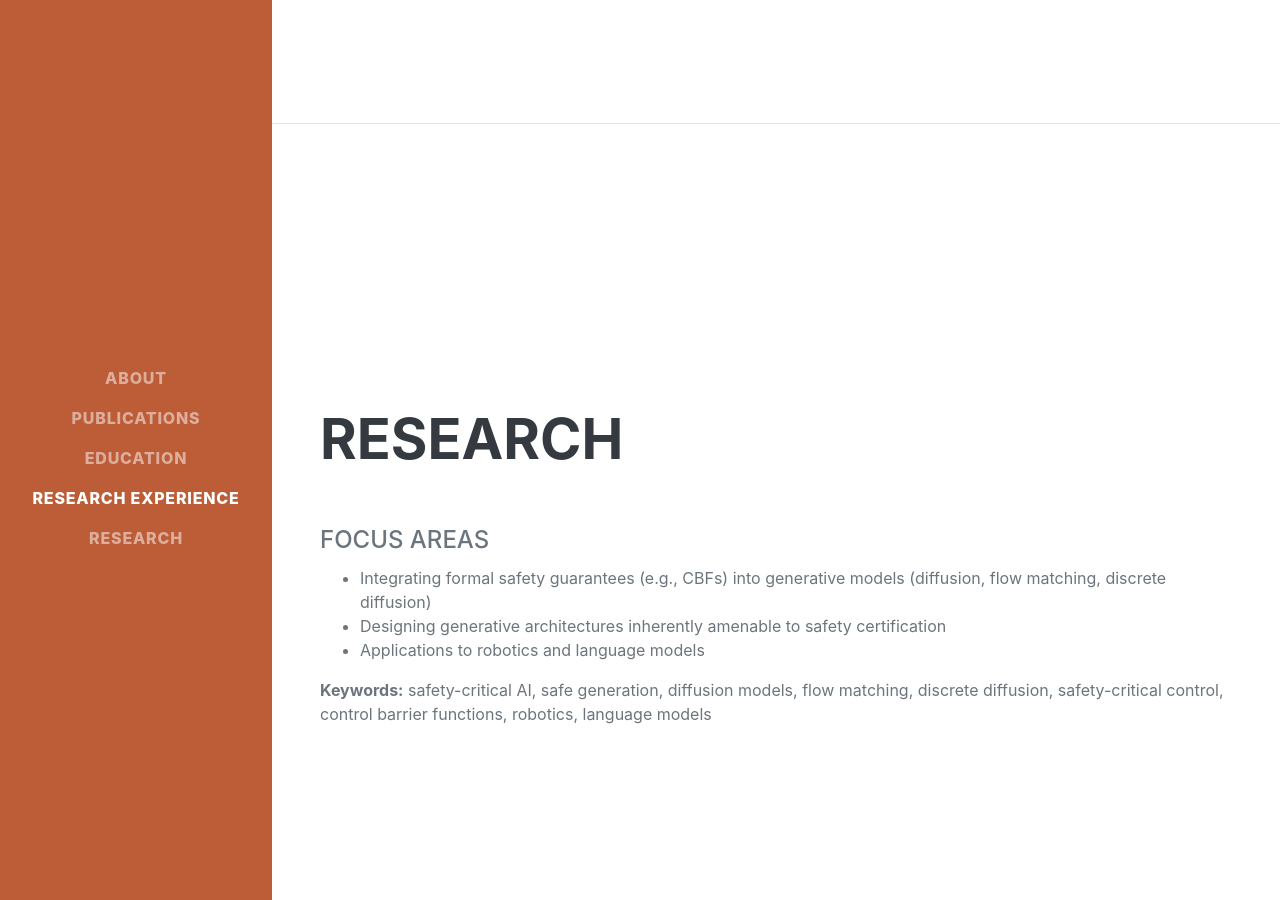
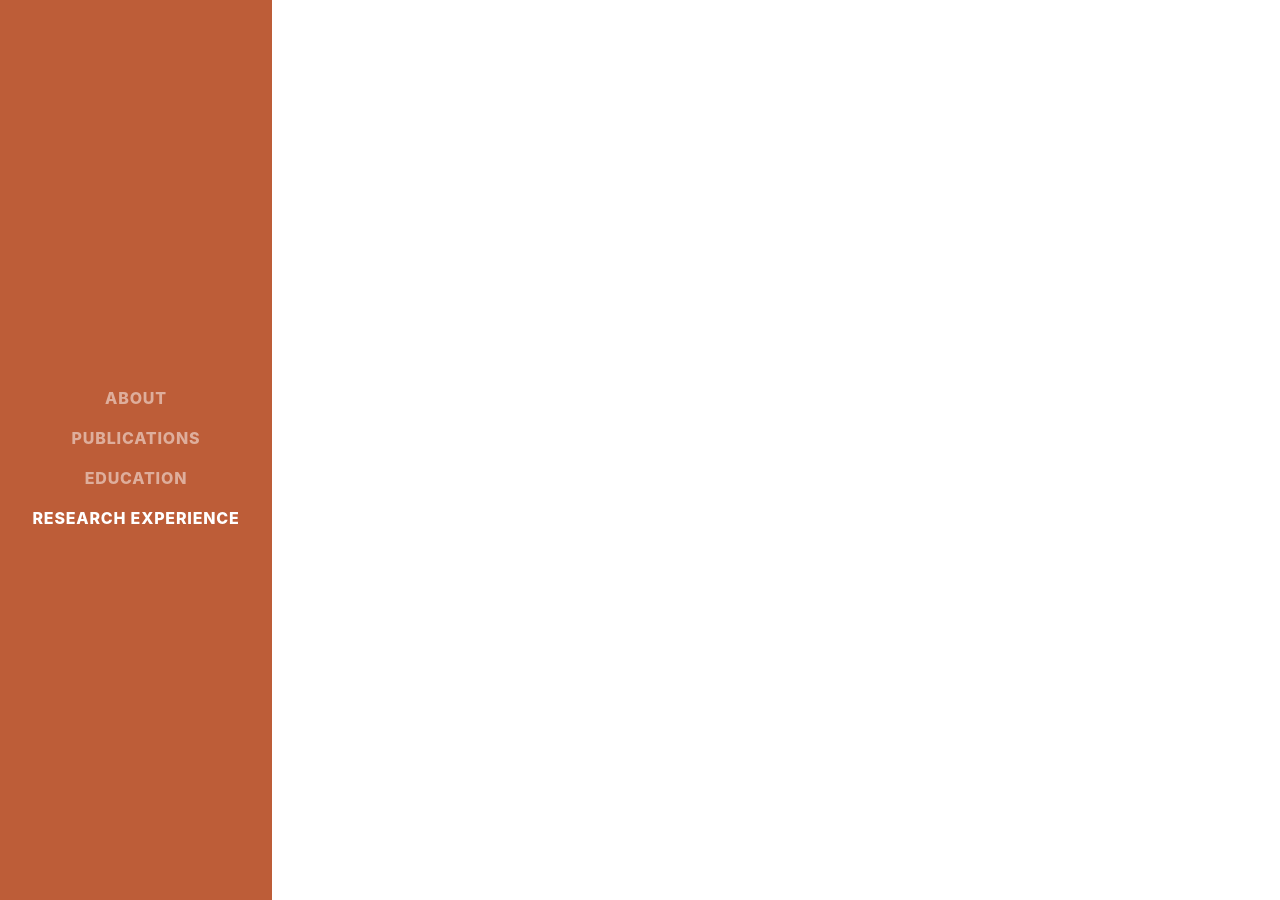
Before and after one commit to Jang-seunghwan/Jang-seunghwan.github.io, a Jekyll site: the page built from index.html, in a window 1280 px wide and 900 px high, scrolled down 4114 px. Built offline with Jekyll 4.4.1, drawn with Linux system fonts in a browser that asks for light colours; nearby versions of some CDN libraries; some web fonts are replaced; the list of posts is cut into pages by our own code; a style sheet for code colours, icons or effects is not loaded.

Commit message:
Remove the Research section
Drops the Focus Areas and Keywords section (and its nav link); the old
focus areas and keywords are removed from _data/research.json.

Co-Authored-By: Claude Opus 5.5 <noreply@anthropic.com>

```diff
--- a/_data/research.json
+++ b/_data/research.json
@@ -2,22 +2,6 @@
   "overview": {
     "name": "Research",
     "last_updated": "2026-10",
-    "focus_areas": [
-      "Integrating formal safety guarantees (e.g., CBFs) into generative models (diffusion, flow matching, discrete diffusion)",
-      "Designing generative architectures inherently amenable to safety certification",
-      "Applications to robotics and language models"
-    ],
-    "keywords": [
-      "safety-critical AI",
-      "safe generation",
-      "diffusion models",
-      "flow matching",
-      "discrete diffusion",
-      "safety-critical control",
-      "control barrier functions",
-      "robotics",
-      "language models"
-    ],
     "publication_notation": "* Equal contribution; † Corresponding author"
   },
   "publications": [
--- a/_includes/frontpage/research.html
+++ /dev/null
@@ -1,81 +0,0 @@
-<section class="resume-section" id="research">
-    <div class="resume-section-content">
-        <h2 class="mb-5">{{ site.data.research.overview.name | default: "Research" }}</h2>
-
-        {% if site.data.research.overview.focus_areas %}
-        <div class="subheading mb-2">Focus Areas</div>
-        <ul class="mb-3">
-            {% for item in site.data.research.overview.focus_areas %}
-            <li>{{ item }}</li>
-            {% endfor %}
-        </ul>
-        {% endif %}
-
-        {% if site.data.research.overview.keywords %}
-        <p class="mb-3">
-            <strong>Keywords:</strong>
-            {% for item in site.data.research.overview.keywords %}
-                {{ item }}{% unless forloop.last %}, {% endunless %}
-            {% endfor %}
-        </p>
-        {% endif %}
-
-        {% if site.data.research.research_positions %}
-        <div class="subheading mb-2">Research Positions</div>
-        {% for item in site.data.research.research_positions %}
-        <div class="d-flex flex-column flex-md-row justify-content-between mb-3">
-            <div class="flex-grow-1">
-                <h3 class="mb-0">{{ item.title }}</h3>
-                <div class="subheading mb-1">{{ item.lab }}</div>
-                {% if item.advisor %}
-                <div>Advisor: {{ item.advisor }}</div>
-                {% endif %}
-                {% if item.location %}
-                <div>{{ item.location }}</div>
-                {% endif %}
-                {% if item.highlights %}
-                <ul class="mb-0">
-                    {% for h in item.highlights %}
-                    <li>{{ h }}</li>
-                    {% endfor %}
-                </ul>
-                {% endif %}
-            </div>
-            <div class="flex-shrink-0">
-                <span class="text-primary">{{ item.start }} - {{ item.end }}</span>
-            </div>
-        </div>
-        {% endfor %}
-        {% endif %}
-
-        {% if site.data.research.projects %}
-        <div class="subheading mb-2">Projects</div>
-        {% for proj in site.data.research.projects %}
-        <div class="mb-3">
-            <div class="mb-1"><strong>{{ proj.title }}</strong></div>
-            {% if proj.sponsor %}<div>{{ proj.sponsor }}</div>{% endif %}
-            <div class="text-primary mb-2">{{ proj.start }} - {{ proj.end }}</div>
-            {% if proj.highlights %}
-            <ul class="mb-0">
-                {% for h in proj.highlights %}
-                <li>{{ h }}</li>
-                {% endfor %}
-            </ul>
-            {% endif %}
-        </div>
-        {% endfor %}
-        {% endif %}
-
-        {% if site.data.research.service %}
-        <div class="subheading mb-2">Service</div>
-        <ul class="mb-0">
-            {% for svc in site.data.research.service %}
-            <li>
-                {{ svc.role }}{% if svc.venue %} - {{ svc.venue }}{% endif %}{% if svc.date %} ({{ svc.date }}){% endif %}
-                {% if svc.notes %} - {{ svc.notes }}{% endif %}
-            </li>
-            {% endfor %}
-        </ul>
-        {% endif %}
-    </div>
-</section>
--- a/_includes/navigation.html
+++ b/_includes/navigation.html
@@ -9,7 +9,6 @@
             <li class="nav-item"><a class="nav-link js-scroll-trigger" href="#publications">Publications</a></li>
             <li class="nav-item"><a class="nav-link js-scroll-trigger" href="#education">Education</a></li>
             <li class="nav-item"><a class="nav-link js-scroll-trigger" href="#experience">Research Experience</a></li>
-            <li class="nav-item"><a class="nav-link js-scroll-trigger" href="#research">Research</a></li>
         </ul>
     </div>
 </nav>
--- a/_layouts/frontpage.html
+++ b/_layouts/frontpage.html
@@ -20,9 +20,6 @@
             <hr class="m-0" />
 
             {% include frontpage/experience.html %}
-            <hr class="m-0" />
-
-            {% include frontpage/research.html %}
 
         </div>
 
```
